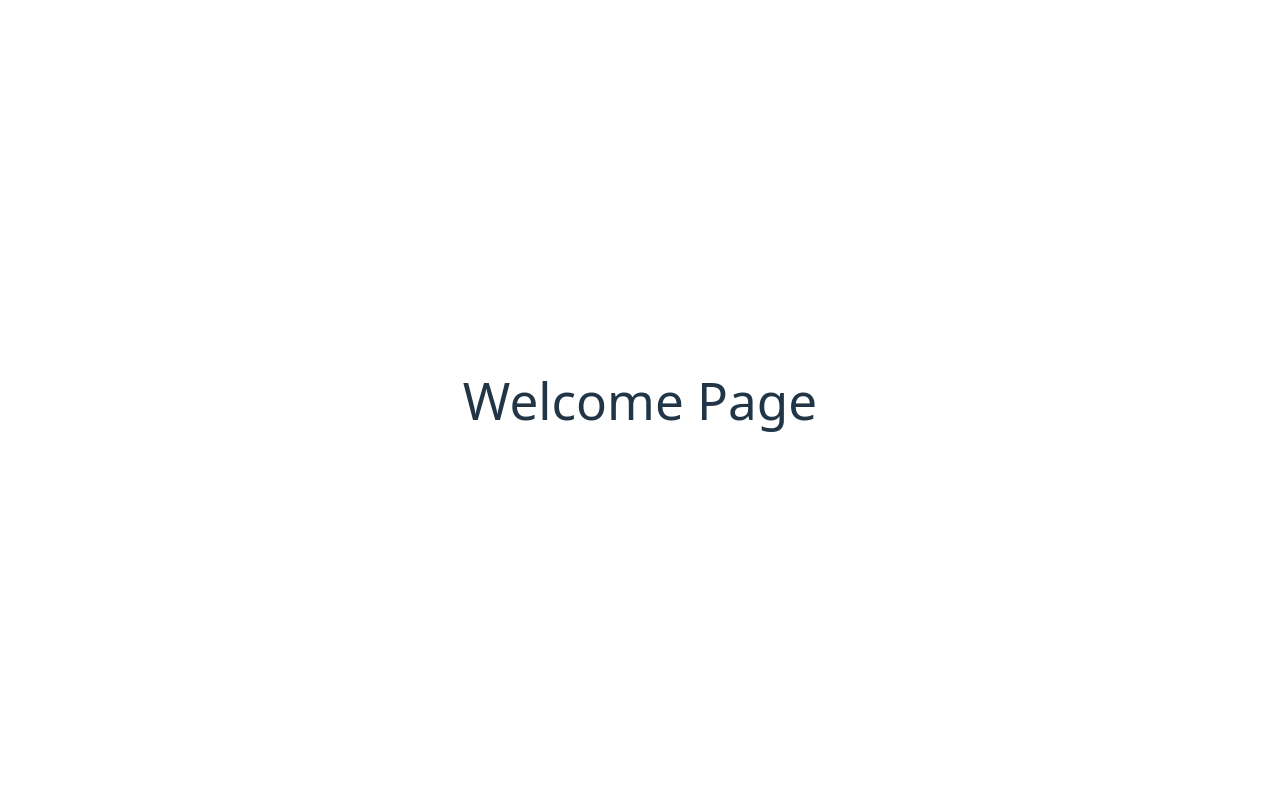
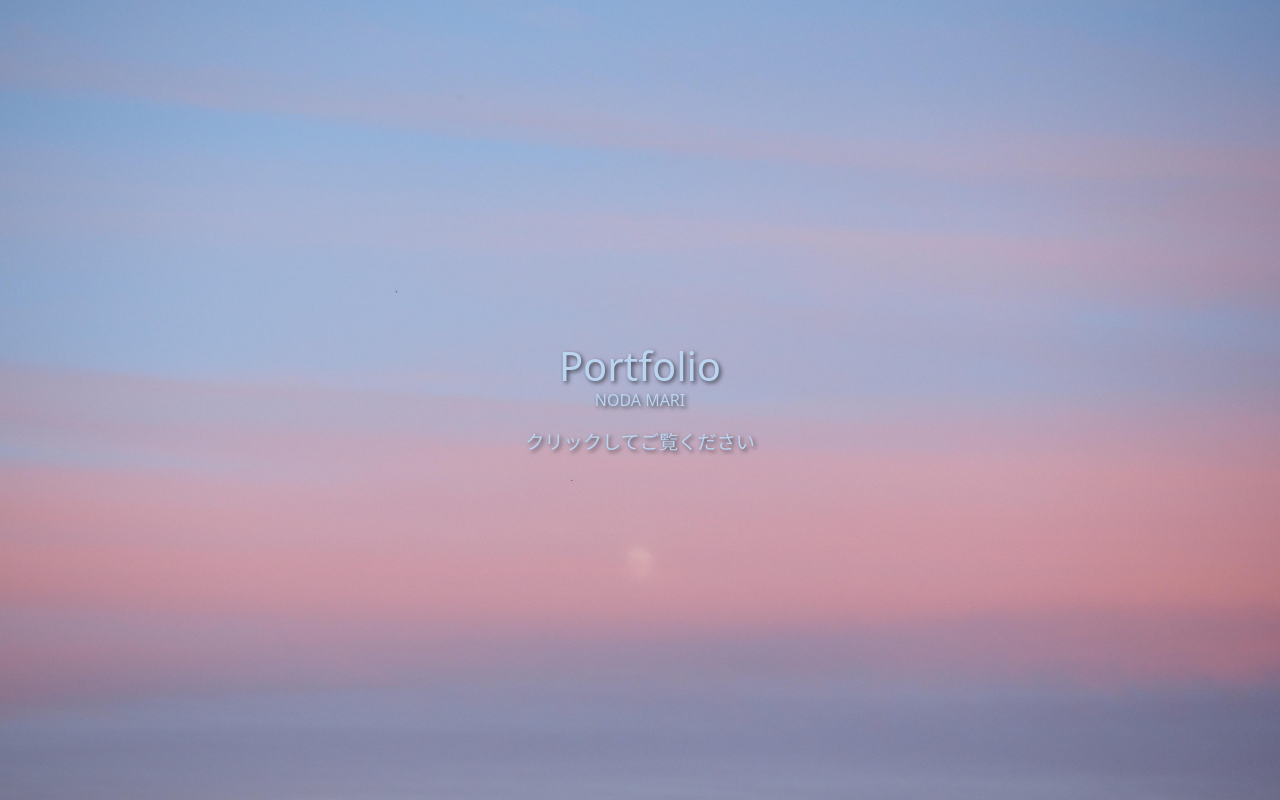
Before and after one commit to noda-mari/my-portfolio, a Vue app: page / in a window 1280 px wide. Built offline with nearby package versions, Linux system fonts and the light colour scheme.

Commit message:
welcomeページの大まかな作成

```diff
--- a/src/views/welcome.vue
+++ b/src/views/welcome.vue
@@ -1,9 +1,64 @@
 <template>
-    <div>
-        <h1>Welcome Page</h1>
+    <div class="welcome" @click="navigateToHome">
+        <img :src="welcomeImg" alt="welcome" class="full-image" />
+        <div class="overlay">
+            <h1>Portfolio</h1>
+            <h2>NODA MARI</h2>
+            <p>クリックしてご覧ください</p>
+        </div>
     </div>
 </template>
 
 <script setup lang="ts">
-// 必要ならここにロジックを追加
+import welcomeImg from '@/assets/welcome-img.jpg'
+import router from '../router';
+
+
+const navigateToHome: () => void = () => {
+    router.push("Home")
+}
+
 </script>
+
+<style scoped>
+.welcome {
+    position: fixed;
+    top: 0;
+    left: 0;
+    width: 100%;
+    height: 100%;
+    cursor: pointer;
+}
+
+.full-image {
+    position: fixed;
+    top: 0;
+    bottom: 0;
+    left: 0;
+    right: 0;
+    width: 100%;
+    min-height: 100vh;
+    margin: auto;
+}
+
+.overlay {
+    position: absolute;
+    top: 50%;
+    left: 50%;
+    transform: translate(-50%, -50%);
+    color: #bbd4f0;
+    text-align: center;
+    text-shadow: 2px 2px 4px rgba(0, 0, 0, 0.6);
+    z-index: 1;
+}
+
+.overlay h1 {
+    font-size: 2.5rem;
+    margin: 0;
+}
+
+.overlay p {
+    font-size: 1.2rem;
+    margin-top: 1rem;
+}
+</style>
```
